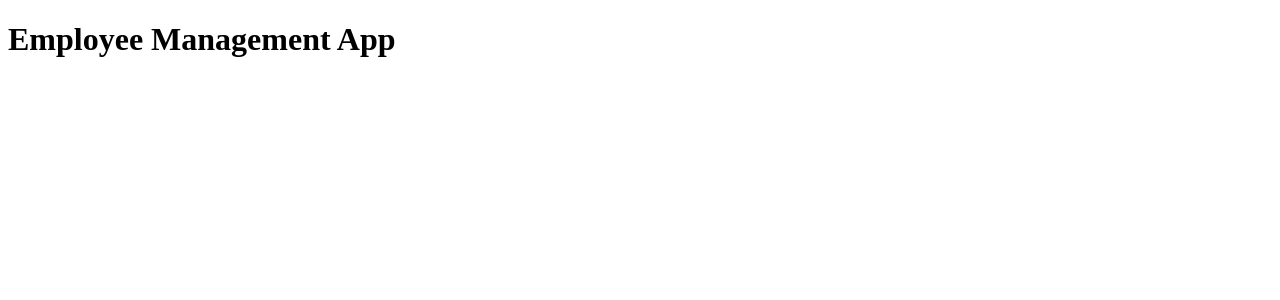
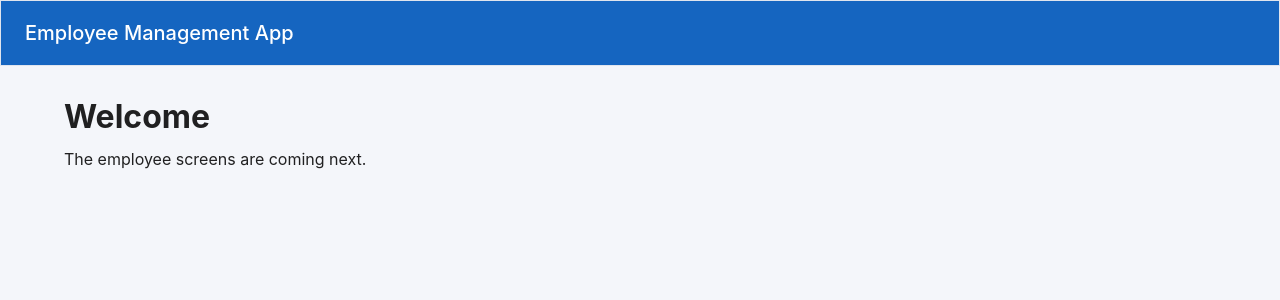
Before and after one commit to TH3DeadEye/101555606_comp3123_assignment2_reactjs, a React (Vite) app in the folder frontend/: page / in a window 1280 px wide. Shown: the top 300 px of the page. Built offline with nearby package versions, Linux system fonts and the light colour scheme.

Commit message:
feat(frontend): add Material UI theme and app shell

```diff
--- a/frontend/package.json
+++ b/frontend/package.json
@@ -13,6 +13,10 @@
     "typecheck": "tsc -b"
   },
   "dependencies": {
+    "@emotion/react": "^11.14.0",
+    "@emotion/styled": "^11.14.1",
+    "@mui/icons-material": "^9.6.0",
+    "@mui/material": "^9.6.0",
     "react": "^19.3.1",
     "react-dom": "^19.3.1"
   },
--- a/frontend/src/App.tsx
+++ b/frontend/src/App.tsx
@@ -1,3 +1,24 @@
+import AppBar from '@mui/material/AppBar';
+import Container from '@mui/material/Container';
+import Toolbar from '@mui/material/Toolbar';
+import Typography from '@mui/material/Typography';
+
 export default function App() {
-  return <h1>Employee Management App</h1>;
+  return (
+    <>
+      <AppBar position="static" elevation={0}>
+        <Toolbar>
+          <Typography variant="h6" component="div">
+            Employee Management App
+          </Typography>
+        </Toolbar>
+      </AppBar>
+      <Container component="main" sx={{ py: 4 }}>
+        <Typography variant="h1" gutterBottom>
+          Welcome
+        </Typography>
+        <Typography>The employee screens are coming next.</Typography>
+      </Container>
+    </>
+  );
 }
--- a/frontend/src/main.tsx
+++ b/frontend/src/main.tsx
@@ -1,12 +1,18 @@
+import CssBaseline from '@mui/material/CssBaseline';
+import { ThemeProvider } from '@mui/material/styles';
 import { StrictMode } from 'react';
 import { createRoot } from 'react-dom/client';
 import App from './App';
+import { theme } from './theme';
 
 const container = document.getElementById('root');
 if (!container) throw new Error('The #root element is missing from index.html');
 
 createRoot(container).render(
   <StrictMode>
-    <App />
+    <ThemeProvider theme={theme}>
+      <CssBaseline />
+      <App />
+    </ThemeProvider>
   </StrictMode>,
 );
--- /dev/null
+++ b/frontend/src/theme.ts
@@ -0,0 +1,26 @@
+import { createTheme } from '@mui/material/styles';
+
+// The system font stack avoids downloading a web font (no third-party request).
+const fontFamily =
+  '-apple-system, BlinkMacSystemFont, "Segoe UI", Roboto, "Helvetica Neue", Arial, sans-serif';
+
+export const theme = createTheme({
+  palette: {
+    primary: { main: '#1565c0' }, // contrast ratio 5.7:1 on white (WCAG AA)
+    secondary: { main: '#00796b' },
+    background: { default: '#f4f6fa' },
+  },
+  typography: {
+    fontFamily,
+    h1: { fontSize: '2rem', fontWeight: 700 },
+    h2: { fontSize: '1.6rem', fontWeight: 700 },
+    h3: { fontSize: '1.35rem', fontWeight: 600 },
+    button: { textTransform: 'none', fontWeight: 600 },
+  },
+  shape: { borderRadius: 10 },
+  components: {
+    MuiButton: { defaultProps: { disableElevation: true } },
+    MuiPaper: { defaultProps: { elevation: 0 }, styleOverrides: { root: { border: '1px solid #e0e5ee' } } },
+    MuiTooltip: { defaultProps: { arrow: true } },
+  },
+});
```
Also changed, not shown: 1 other file (tests, documents, lock files or other folders).
